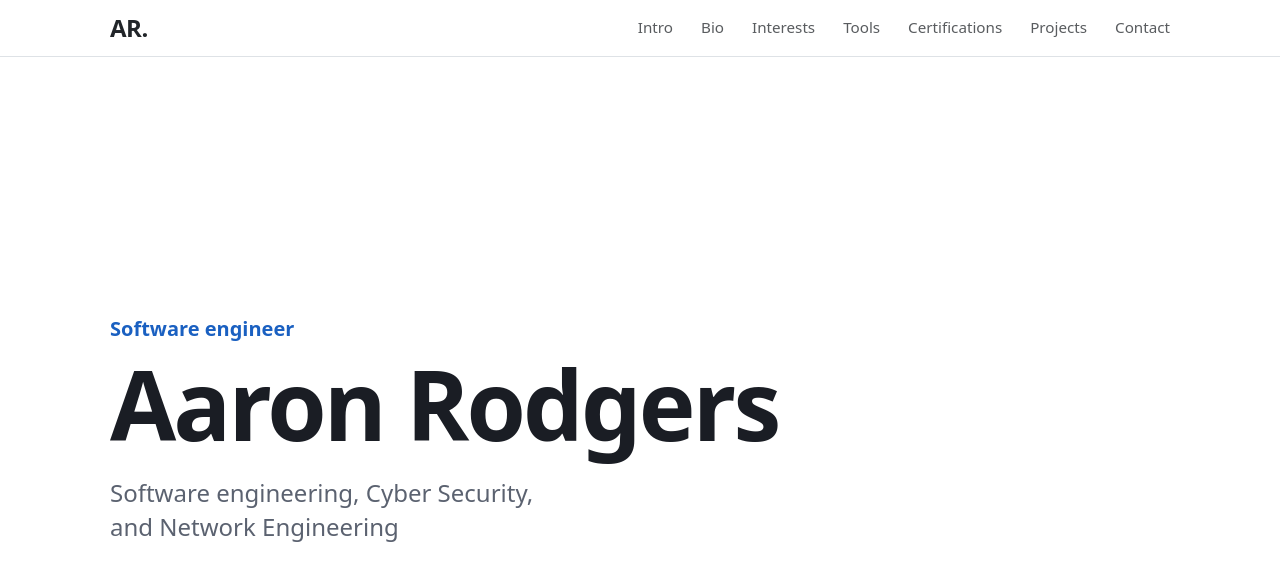
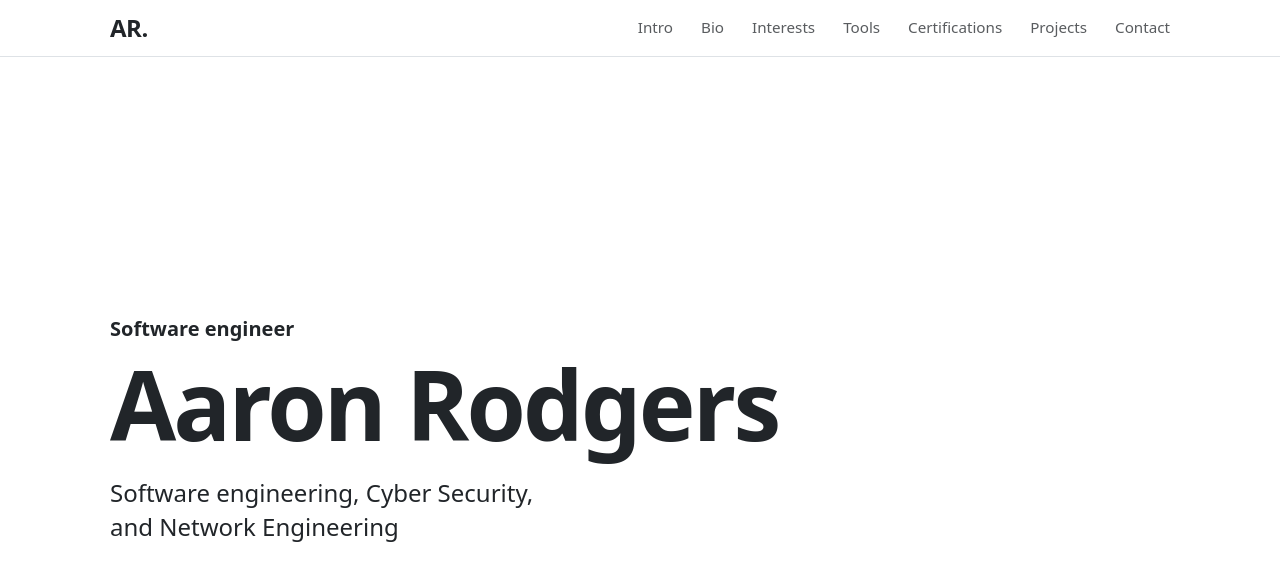
Before and after one commit to Aaron4554/web-portfolio, a React (Vite) app in the folder frontend/: page / in a window 1280 px wide. Shown: the top 580 px of the page. Built offline with nearby package versions, Linux system fonts and the light colour scheme.

Commit message:
Again :w

```diff
--- a/frontend/src/components/Hero.css
+++ b/frontend/src/components/Hero.css
@@ -1,23 +1,14 @@
 .hero {
-  --hero-bg: #ffffff;
-  --hero-text: #1a1d24;
-  --hero-muted: #5b6270;
-  --hero-accent: #1a60c1;
+  --hero-bg: var(--hero-bg);
+  --hero-text: var(--hero-text);
+  --hero-muted: var(--hero-muted);
+  --hero-accent: var(--hero-accent);
 
   display: flex;
   align-items: center;
   min-height: calc(100svh - 3.5rem);
   background: var(--hero-bg);
   color: var(--hero-text);
-}
-
-@media (prefers-color-scheme: dark) {
-  .hero {
-    --hero-bg: #14161b;
-    --hero-text: #eceff4;
-    --hero-muted: #a3aab8;
-    --hero-accent: #8aa4ff;
-  }
 }
 
 .hero__inner {
```
